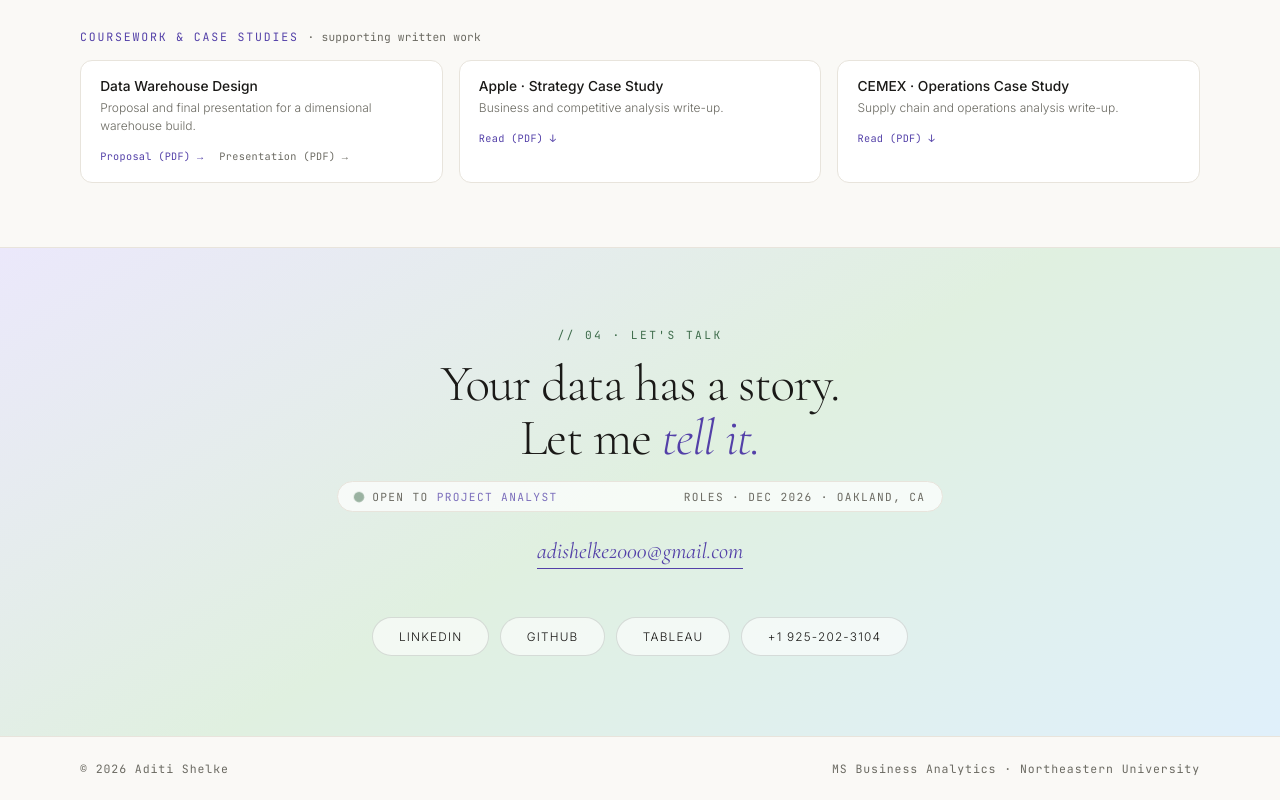
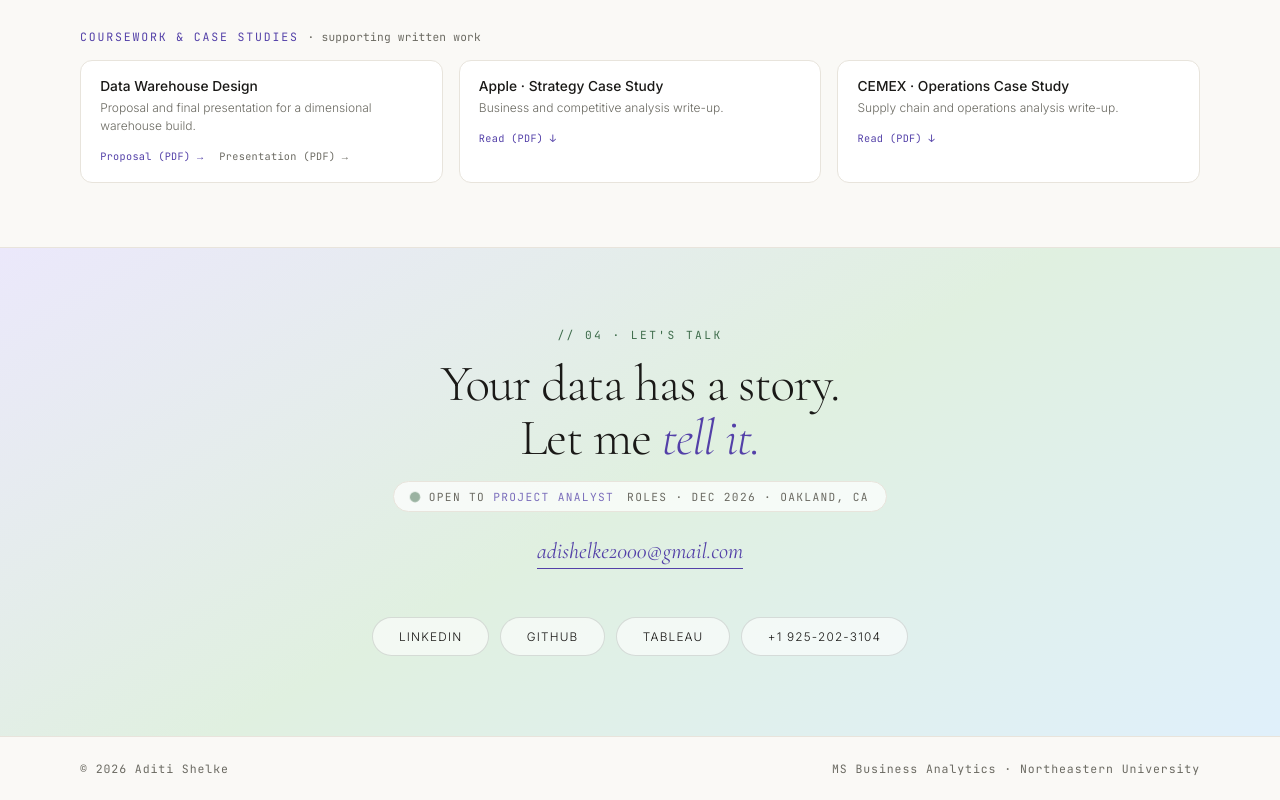
Before and after one commit to Aditi1910/aditi-shelke---Portfolio, a plain HTML site: page index.html in a window 1280 px wide. Shown: the part 5927-6727 px from the top of the page. Drawn offline with nearby package versions, Linux system fonts and the light colour scheme; animation ran at ten frames a second.

Commit message:
Let the availability line hug its role again
The reserved slot held every title at the width of the longest, so the short
ones trailed visible dead space before the word "roles". The swap already
happens at opacity 0, which is the moment the line re-flows, so the reservation
was buying very little and costing a gap on most of the cycle.

Co-Authored-By: Claude Opus 5 <noreply@anthropic.com>

```diff
--- a/index.html
+++ b/index.html
@@ -491,10 +491,7 @@
       color:var(--muted); font-family:'JetBrains Mono',monospace;
     }
     .contact-open .role-cycle { display:inline-block; white-space:nowrap; font-weight:400; }
-    .contact-open .rc-text {
-      color:var(--lav-d); transition:opacity .22s ease;
-      display:inline-block; text-align:left;
-    }
+    .contact-open .rc-text { color:var(--lav-d); transition:opacity .22s ease; }
     .contact-open .hr-caret { vertical-align:-0.1em; height:0.85em; }
     @media (max-width:600px){
       .contact-open { align-items:flex-start; text-align:left; }
@@ -1734,30 +1731,6 @@
                'Growth Analyst','Supply Chain Analyst','Reporting Analyst',
                'Business Systems Analyst','Analytics Consultant','Data Storyteller'];
 
-  /* The pill shrink-wraps its text, so swapping "Data Analyst" for "Business
-     Intelligence Analyst" makes the whole badge pulse wider and narrower. Hold
-     the slot at the width of the longest title so only the word changes. Below
-     600px the line already wraps left-aligned, where a reserved slot would just
-     push the pill past the viewport, so the width is released there. */
-  function lockWidth(host, roles){
-    var txt = host && host.querySelector('.rc-text');
-    if (!txt) return;
-    if (innerWidth <= 600){ txt.style.minWidth = ''; return; }
-    var cs = getComputedStyle(txt);
-    var probe = document.createElement('span');
-    probe.style.cssText = 'position:absolute;left:-9999px;top:0;visibility:hidden;white-space:nowrap';
-    ['fontFamily','fontSize','fontWeight','fontStyle','letterSpacing','textTransform']
-      .forEach(function(p){ probe.style[p] = cs[p]; });
-    document.body.appendChild(probe);
-    var max = 0;
-    roles.forEach(function(r){
-      probe.textContent = r;
-      max = Math.max(max, probe.getBoundingClientRect().width);
-    });
-    document.body.removeChild(probe);
-    txt.style.minWidth = Math.ceil(max) + 'px';
-  }
-
   function cycler(host, roles, period){
     if (!host || reduce) return null;
     var txt = host.querySelector('.rc-text, .hr-text');
@@ -1778,17 +1751,11 @@
     return { run: run, halt: halt };
   }
 
-  var contactRole = document.getElementById('contactRole');
-  if (contactRole){
-    /* Measuring before the webfont lands reserves a fallback-font width. */
-    var lock = function(){ lockWidth(contactRole, ROLES); };
-    if (document.fonts && document.fonts.ready) document.fonts.ready.then(lock);
-    else lock();
-    var lockT;
-    addEventListener('resize', function(){ clearTimeout(lockT); lockT = setTimeout(lock, 150); });
-    /* Seventeen titles: at the old 2.9s a full pass ran close to a minute. */
-    cycler(contactRole, ROLES, 2200);
-  }
+  /* Seventeen titles: at the old 2.9s a full pass ran close to a minute. The
+     word is swapped while it sits at opacity 0, so the line re-flows to the new
+     length unseen rather than holding a reserved slot and trailing dead space
+     after the short titles. */
+  cycler(document.getElementById('contactRole'), ROLES, 2200);
 
 })();
 </script>
```
